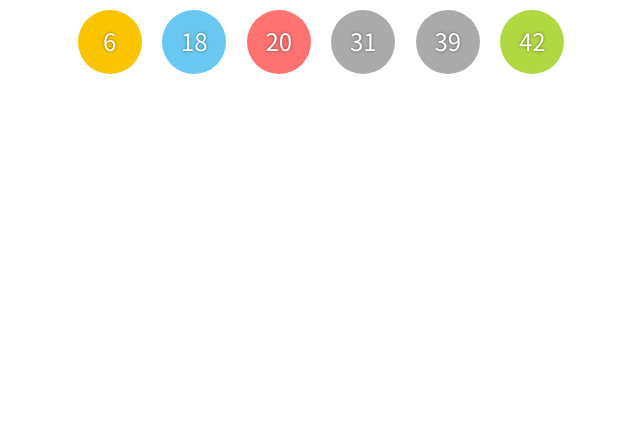
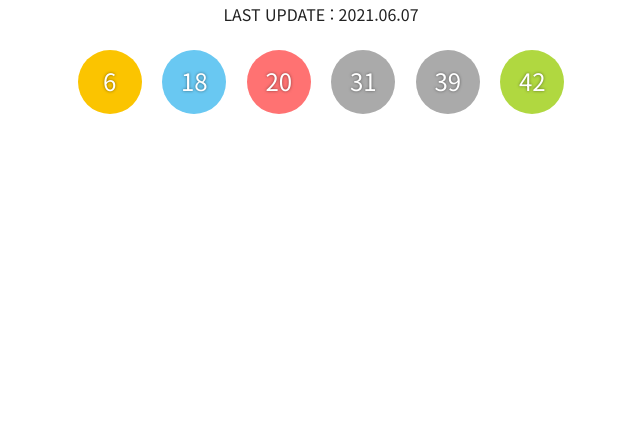
Before and after one commit to hyacinta/lottoNumber, a plain HTML site: page index.html in a window 1280 px wide. Shown: the part 360-800 px from the top of the page, without its empty margins (319-959 px from the left). Drawn offline with Linux system fonts and the light colour scheme.

Commit message:
업데이트 날짜보기 추가

```diff
--- a/index.html
+++ b/index.html
@@ -13,6 +13,7 @@
     <div class="wrap">
       <main>
         <h1 class="h1">예상번호</h1>
+        <p class="updateText">LAST UPDATE : </p>
         <ul class="numberList">
           <li class="yellow"><span>1</span></li>
           <li class="yellow"><span>10</span></li>
--- a/lottosVer2.js
+++ b/lottosVer2.js
@@ -1,6 +1,16 @@
+// Dom
+
+let $lists = document.querySelectorAll(".numberList li");
+let $updateText = document.querySelector(".updateText");
+
+console.log($updateText);
+
+$updateText.textContent += "2021.06.07";
+
 // data
 
 let lottos = [
+  { id: 966, numbers: [1, 21, 25, 29, 34, 37] },
   { id: 965, numbers: [2, 13, 25, 28, 29, 36] },
   { id: 964, numbers: [6, 21, 36, 38, 39, 43] },
   { id: 963, numbers: [6, 12, 19, 23, 34, 42] },
@@ -28,10 +38,6 @@ let latest5noneUse = [];
 
 let candidate = [];
 let hopeLottos = [];
-
-// Dom
-
-let $lists = document.querySelectorAll(".numberList li");
 
 // 당첨횟수 구하기
 
```
